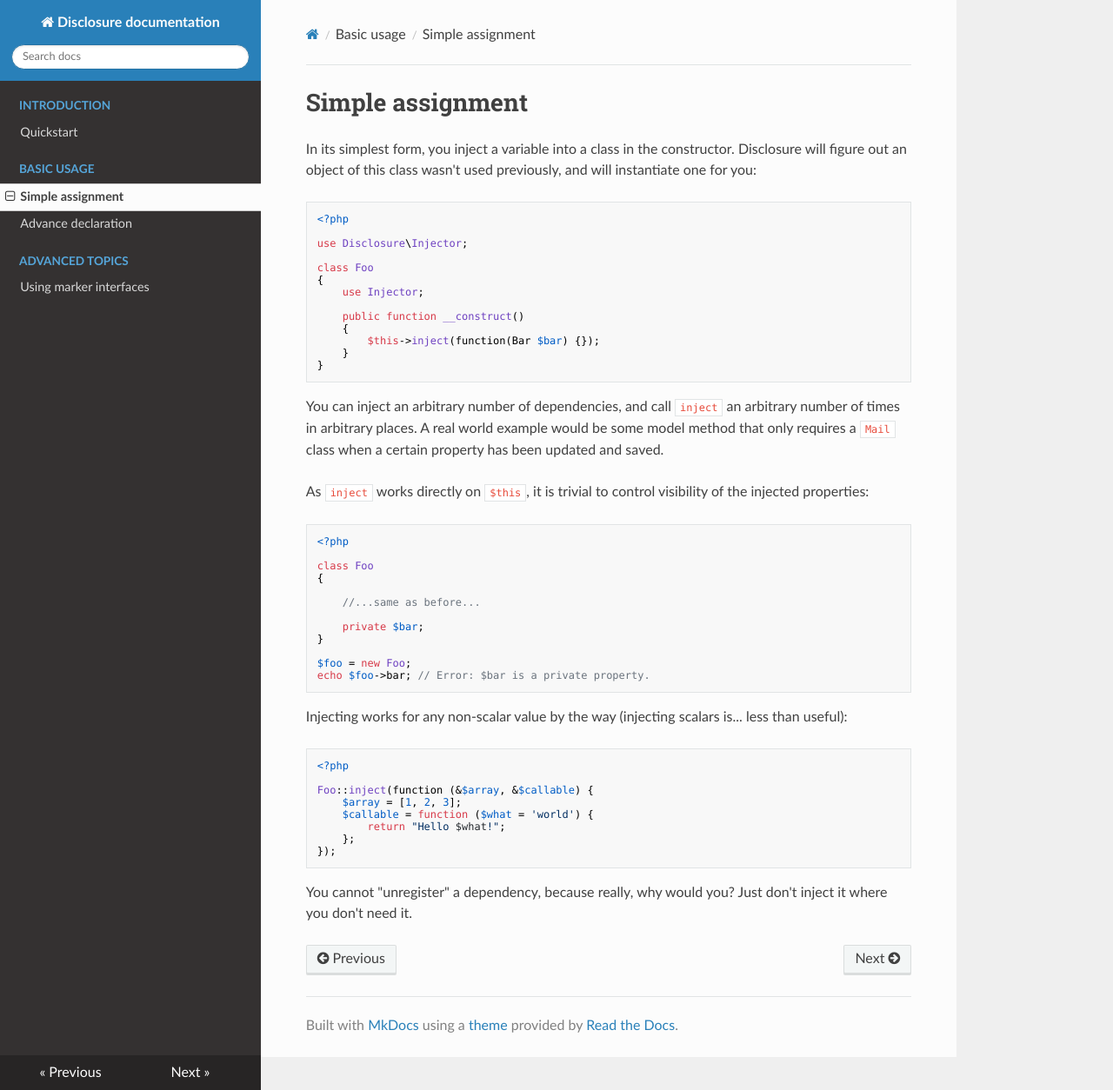
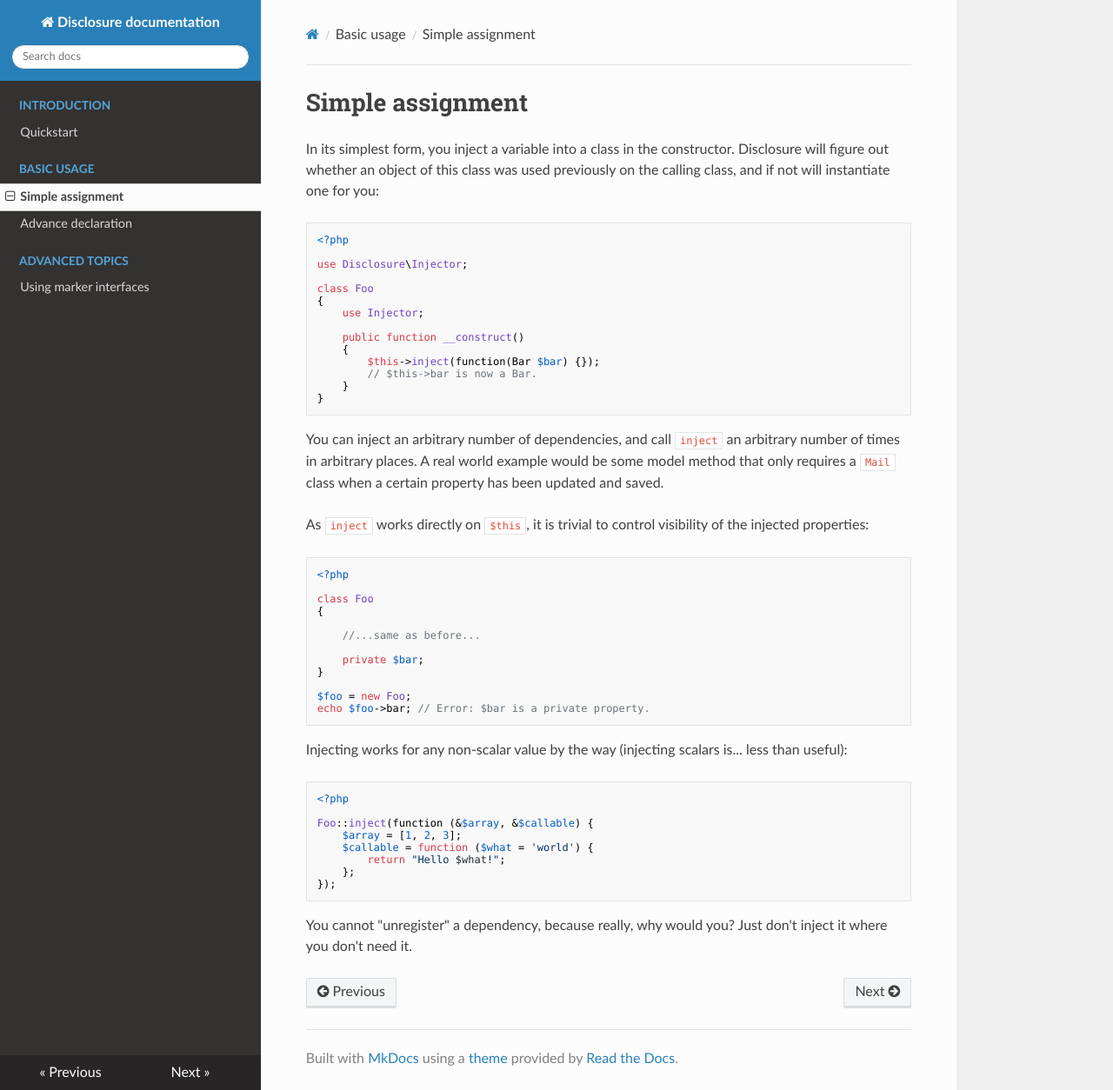
Before and after one commit to monolyth-php/disclosure, an MkDocs documentation site: the page built from docs/basic/simple.md, in a window 1280 px wide and 1254 px high. Shown: the whole window at 87% size. Built offline with MkDocs 1.6.1, drawn with Linux system fonts in a browser that asks for light colours; nearby versions of some CDN libraries; old or Windows-style settings are respelled for this version of MkDocs.

Commit message:
small text fixes on simple docs

```diff
--- a/docs/basic/simple.md
+++ b/docs/basic/simple.md
@@ -1,8 +1,8 @@
 # Simple assignment
 
 In its simplest form, you inject a variable into a class in the constructor.
-Disclosure will figure out an object of this class wasn't used previously, and
-will instantiate one for you:
+Disclosure will figure out whether an object of this class was used previously
+on the calling class, and if not will instantiate one for you:
 
     <?php
 
@@ -15,6 +15,7 @@ will instantiate one for you:
         public function __construct()
         {
             $this->inject(function(Bar $bar) {});
+            // $this->bar is now a Bar.
         }
     }
 
```
